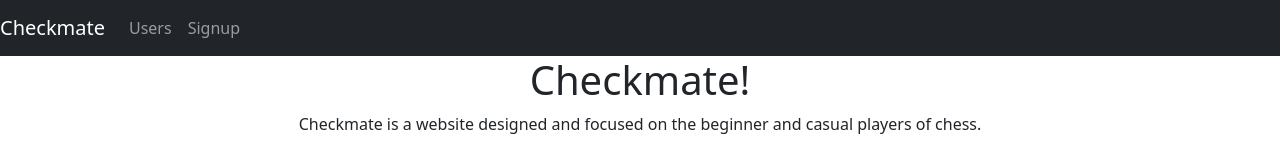
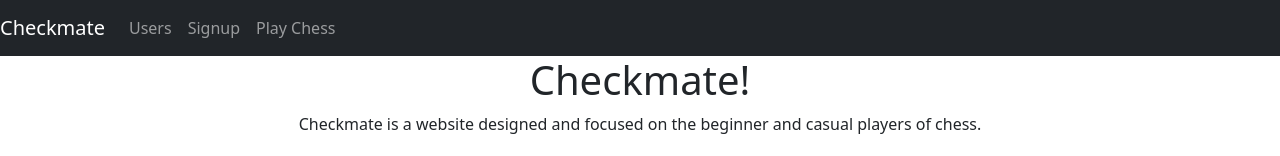
Before and after one commit to EECS3311F24/Checkmate, a React (Vite) app in the folder src/frontend/: page / in a window 1280 px wide. Shown: the top 156 px of the page. Built offline with nearby package versions, Linux system fonts and the light colour scheme.

Commit message:
"Added 'Play Chess' link to navigation menu"

```diff
--- a/src/frontend/src/components/HeaderComponent.jsx
+++ b/src/frontend/src/components/HeaderComponent.jsx
@@ -10,6 +10,7 @@ const HeaderComponent = () => {
                 <Nav className="me-auto">
                     <Nav.Link href="/users">Users</Nav.Link>
                     <Nav.Link href="/signup">Signup</Nav.Link>
+                    <Nav.Link href="/play">Play Chess</Nav.Link>
                 </Nav>
             </Navbar.Collapse>
         </Navbar>
```
